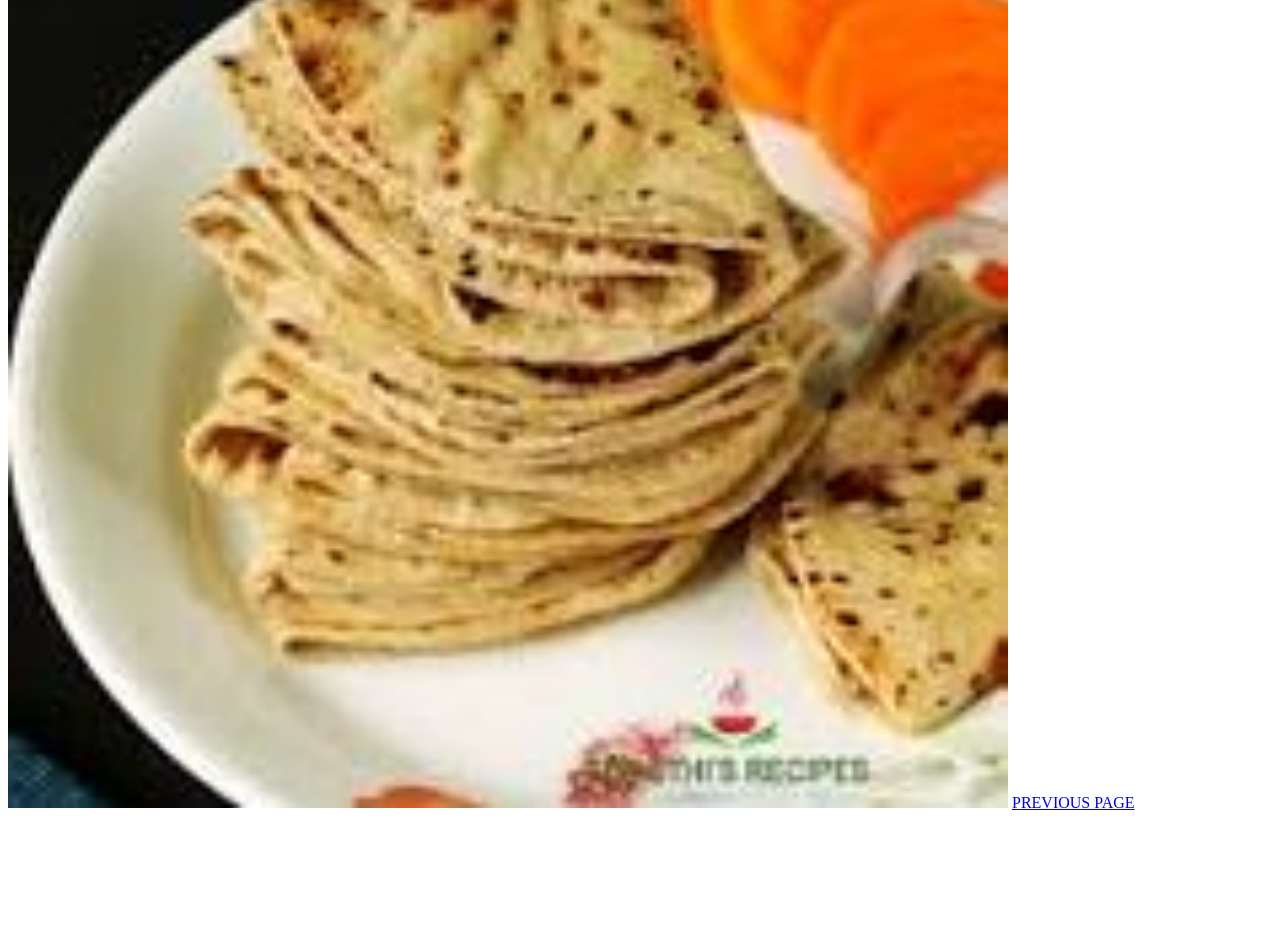
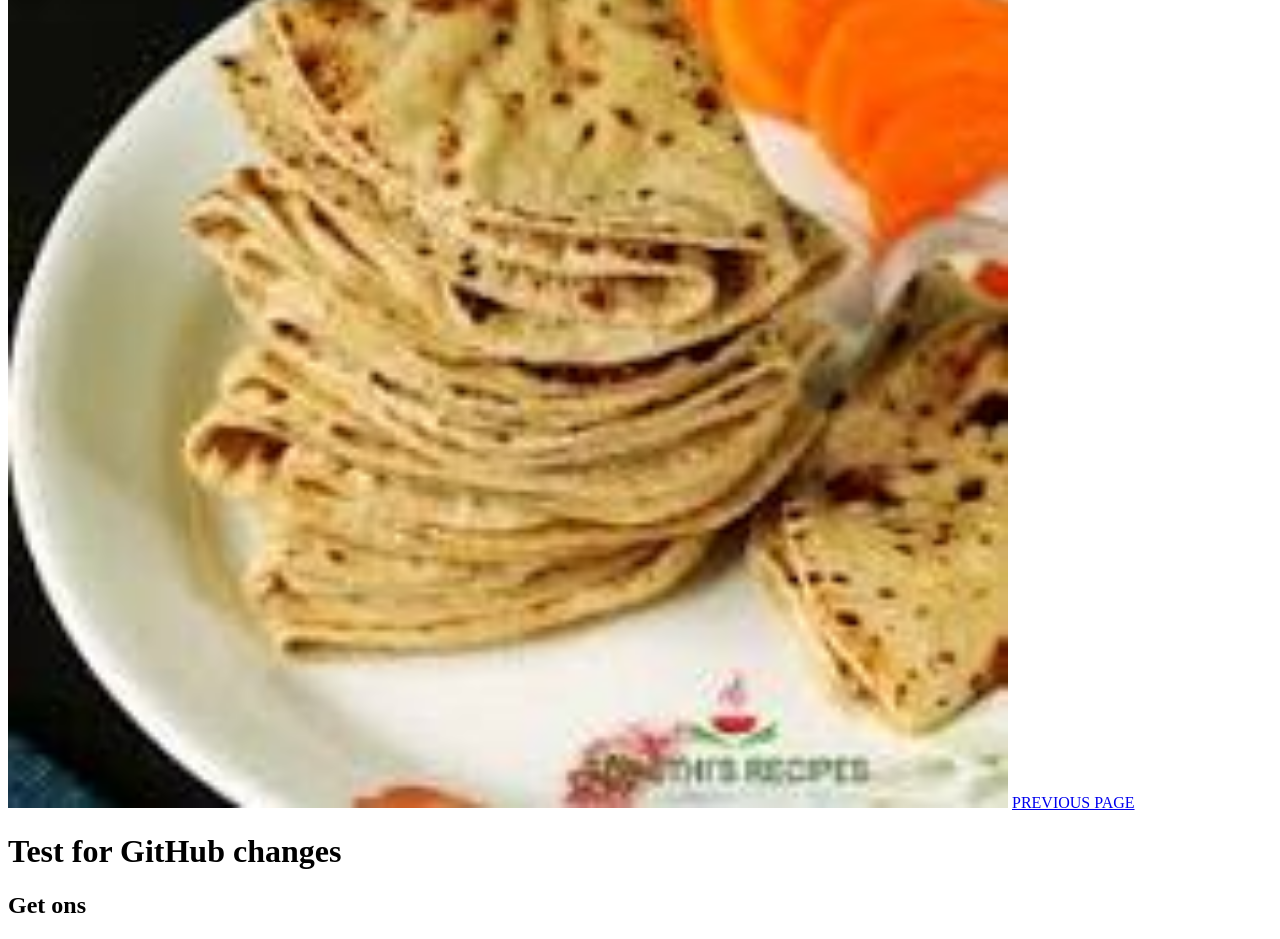
Before and after one commit to al-fie/FIRST-REP, a plain HTML site: page lesson5.html in a window 1280 px wide. Shown: the part 272-1211 px from the top of the page. Before the commit the page ends 1092 px from the top, so only its background shows below. Drawn offline with Linux system fonts and the light colour scheme.

Commit message:
change new heading

```diff
--- a/lesson5.html
+++ b/lesson5.html
@@ -8,5 +8,7 @@
     <img src="Assets/Pictures/download (1).jpeg" height="200" alt="Picture of chapati" class="image">
     <link href="/lesson5.css" rel="stylesheet" />
     <a href="http://127.0.0.1:5500/Practical.html">PREVIOUS PAGE </a>
+    <h1>Test for GitHub changes</h1>
+    <h2>Get ons</h2>
 </body>
 </html>
```
